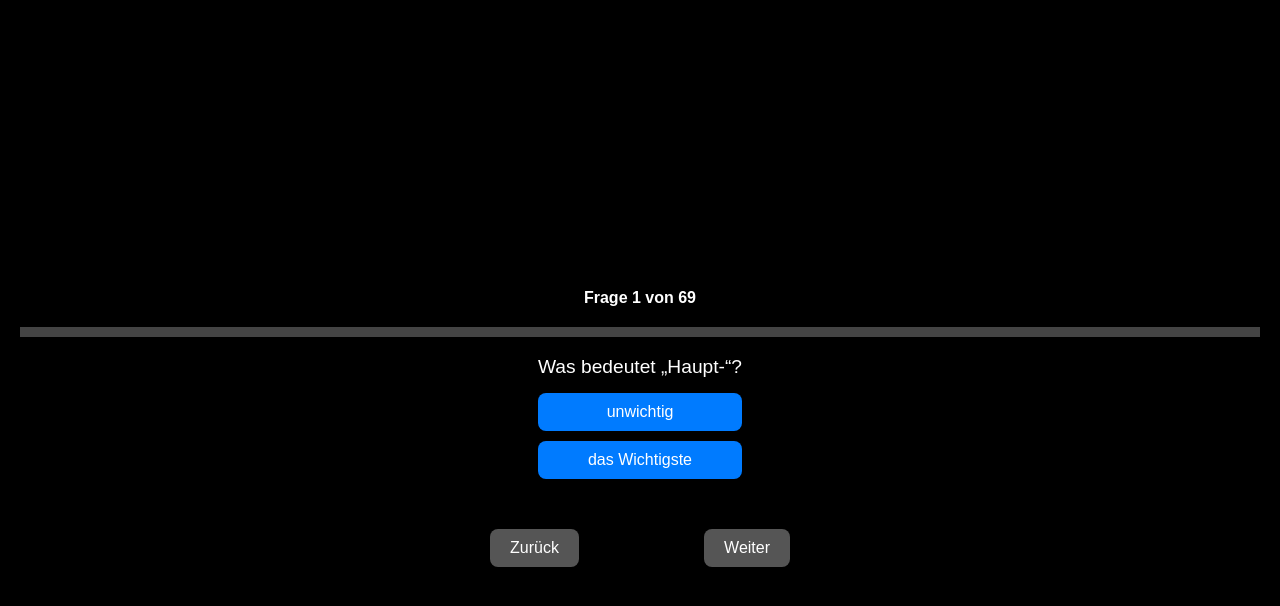
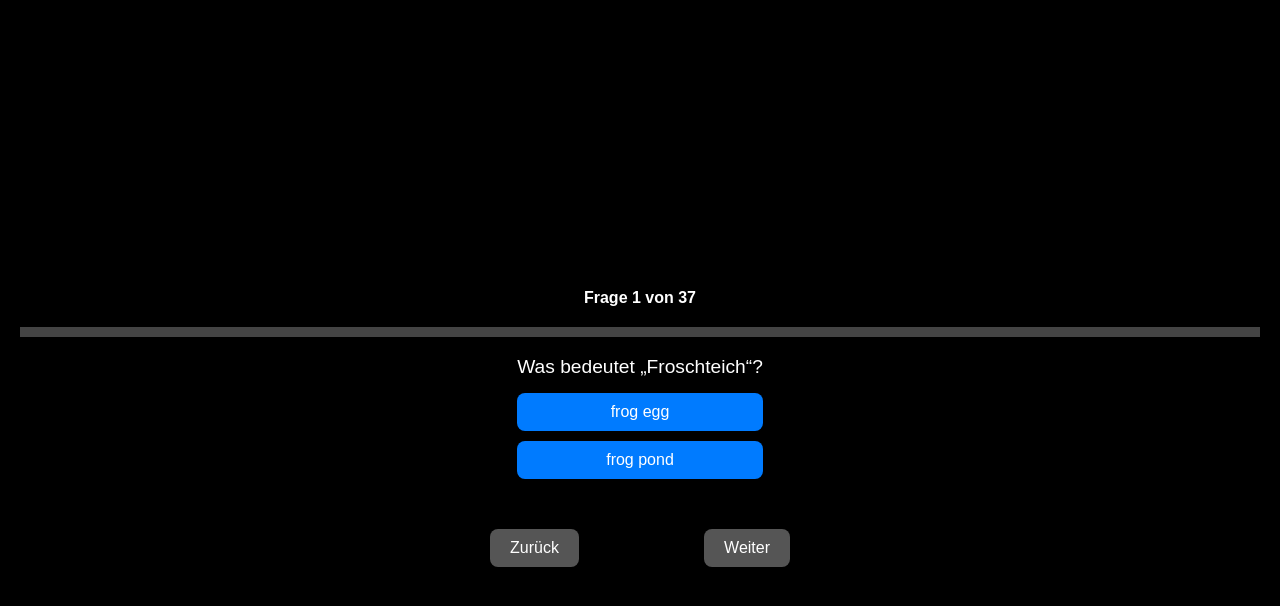
Before and after one commit to jazzupyourgerman/Olena, a plain HTML site: page index.html in a window 1280 px wide. Both pictures are taken after a click on the button "Los geht’s!". Drawn offline with Linux system fonts and the light colour scheme.

Commit message:
Update index.html

```diff
--- a/index.html
+++ b/index.html
@@ -124,6 +124,16 @@
       background-color: #777;
     }
 
+    .result-screen {
+      display: none;
+      height: 100vh;
+      justify-content: center;
+      align-items: center;
+      flex-direction: column;
+      padding: 20px;
+      overflow-y: auto; /* ✨ Scrollen nur auf Auswertungsseite erlauben */
+    }
+
     .result-screen h2 {
       font-size: 1.5em;
     }
@@ -195,82 +205,194 @@
       <a href="https://www.instagram.com/jazzupyourgerman/" target="_blank">📸</a>
     </div>
   </div>
-
   <script>
 const questions = [
-  { text: "Was bedeutet „Haupt-“?", options: ["unwichtig", "das Wichtigste"], correct: 1 },
-  { text: "Was bedeutet „eine Rede halten“?", options: ["vor Publikum sprechen", "einen Brief schreiben"], correct: 0 },
-  { text: "Was ist „die Rede“?", options: ["ein Musikstück", "ein gesprochenes Statement"], correct: 1 },
-  { text: "Was ist der Plural von „die Rede“?", options: ["die Redungen", "die Reden"], correct: 1 },
-  { text: "Was ist ein „Vortrag“?", options: ["eine vorbereitete Präsentation", "ein langes Gespräch"], correct: 0 },
-  { text: "Was ist der Plural von „der Vortrag“?", options: ["die Vorträge", "die Vorträgen"], correct: 0 },
-  { text: "Was bedeutet „mehr als geplant“?", options: ["über der ursprünglichen Menge", "weniger als gedacht"], correct: 0 },
-  { text: "Was bedeutet: Es könnte mehr Studenten kommen, als…", options: ["wir Plätze brauchen", "wir Stühle haben"], correct: 1 },
-  { text: "Was bedeutet „schief gehen“?", options: ["besonders erfolgreich sein", "nicht wie geplant verlaufen"], correct: 1 },
-  { text: "Was verkauft die Firma für festliche Kleider?", options: ["elegante Kleidung für besondere Anlässe", "Sportkleidung"], correct: 0 },
-  { text: "Was beschreibt die Abschlussfeier?", options: ["Das Ende eines Studiums", "Den Beginn eines Semesters"], correct: 0 },
-  { text: "Was ist eine öffentliche Uni?", options: ["staatlich finanziert", "privat betrieben"], correct: 0 },
-  { text: "Wie wird eine private Uni finanziert?", options: ["durch Studiengebühren", "durch den Staat"], correct: 0 },
-  { text: "Was fragt man mit: Hängst du ab von Lieferungen?", options: ["Ob du auf Lieferungen wartest", "Ob du Freizeit hast"], correct: 0 },
-  { text: "Was trägt man zur Abschlussfeier?", options: ["Badeanzug", "Robe und Hut"], correct: 1 },
-  { text: "Was ist der korrekte Plural von Robe und Hut?", options: ["die Robes / die Huts", "die Roben / die Hüte"], correct: 1 },
-  { text: "Was ist GraduationMaster vermutlich?", options: ["eine Lieferfirma für Abschlusskleidung", "eine Sportmannschaft"], correct: 0 },
-  { text: "Was bedeutet „geliefert werden“?", options: ["selbst abholen", "irgendwohin gebracht bekommen"], correct: 1 },
-  { text: "Was bedeutet „bereitstellen“?", options: ["verstecken", "zur Verfügung stellen"], correct: 1 },
-  { text: "Was bedeutet „sich kümmern um“?", options: ["Verantwortung übernehmen", "ignorieren"], correct: 0 },
-  { text: "Was bedeutet „anfangen“?", options: ["abbrechen", "starten"], correct: 1 },
-  { text: "Was bedeutet „dieses Mal“?", options: ["genau bei dieser Gelegenheit", "irgendwann"], correct: 0 },
-  { text: "Was bedeutet „sehr viel“?", options: ["kaum", "in großer Menge"], correct: 1 },
-  { text: "Was bedeutet „etwas selbst übernehmen“?", options: ["jemand anderem geben", "es alleine machen"], correct: 1 },
-  { text: "Was bedeutet „delegieren“?", options: ["selbst machen", "weitergeben"], correct: 1 },
-  { text: "Was soll man bei Fristen tun?", options: ["sie vergessen", "aufmerksam beachten"], correct: 1 },
-  { text: "Was macht eine Moderatorin?", options: ["sie leitet eine Veranstaltung", "sie ist die Dekanin"], correct: 0 },
-  { text: "Wer ist ein Propst?", options: ["ein Sporttrainer", "eine kirchliche Figur"], correct: 1 },
-  { text: "Wer ist ein Dekan?", options: ["ein Student", "ein leitender Uni-Mitarbeiter"], correct: 1 },
-  { text: "Was bedeutet: auf dem Programm stehen?", options: ["nicht geplant sein", "offiziell geplant sein"], correct: 1 },
-  { text: "Wann beginnt das Hauptprogramm?", options: ["Um 13:00 Uhr", "Um 15:00 Uhr"], correct: 0 },
-  { text: "Was ist ein nicht-alkoholisches Getränk?", options: ["Wasser", "Bier"], correct: 0 },
-  { text: "Was bedeutet „gute Laune haben“?", options: ["traurig sein", "fröhlich sein"], correct: 1 },
-  { text: "Was ist ein Programm in diesem Kontext?", options: ["ein Ablaufplan", "ein Computer"], correct: 0 },
-  { text: "Was gehört zu einer Präsentation?", options: ["Spiele", "Folien und Vortrag"], correct: 1 },
-  { text: "Was passiert bei Besprechungen?", options: ["Es wird diskutiert", "Es wird geschlafen"], correct: 0 },
-  { text: "Was kann Plattform bedeuten?", options: ["nur ein Möbelstück", "Online-Tool für Events"], correct: 1 },
-  { text: "Was ist ein Event?", options: ["eine Note", "ein Ereignis"], correct: 1 },
-  { text: "Wann ist das „nächste Mal“?", options: ["beim nächsten Termin", "jetzt"], correct: 0 },
-  { text: "Was bedeutet „beim nächsten Mal“?", options: ["beim kommenden Anlass", "immer"], correct: 0 },
-  { text: "Was bedeutet: A steht über B?", options: ["A hat mehr Bedeutung", "A ist unwichtiger"], correct: 0 },
-  { text: "Was ist ein Probst?", options: ["ein Professor", "jemand in der Kirche"], correct: 1 },
-  { text: "Was macht ein Dekan?", options: ["Er ist ein Musiker", "Er leitet eine Fakultät"], correct: 1 },
-  { text: "Was bedeutet „ich weiß“?", options: ["Ich bin verloren", "Ich kenne die Information"], correct: 1 },
-  { text: "Was bedeutet „du weißt“?", options: ["Du hast keine Ahnung", "Du kennst es"], correct: 1 },
-  { text: "Was bedeutet „er weiß“?", options: ["Er hört Musik", "Er kennt die Info"], correct: 1 },
-  { text: "Was bedeutet „ich habe etwas zu tun“?", options: ["Ich bin beschäftigt", "Ich langweile mich"], correct: 0 },
-  { text: "Was bedeutet „ich muss“?", options: ["Ich bin verpflichtet", "Ich will nicht"], correct: 0 },
-  { text: "Was bedeutet „du musst“?", options: ["Du hast keine Lust", "Du bist verpflichtet"], correct: 1 },
-  { text: "Was bedeutet „er muss“?", options: ["Er darf", "Er ist verpflichtet"], correct: 1 },
-  { text: "Was bedeutet „wir müssen“?", options: ["Wir haben die Pflicht", "Wir können freiwillig"], correct: 0 },
-  { text: "Was bedeutet „ihr müsst“?", options: ["Ihr seid verpflichtet", "Ihr seid fertig"], correct: 0 },
-  { text: "Was bedeutet „sie müssen“?", options: ["Sie haben keine Aufgaben", "Sie haben Pflichten"], correct: 1 },
-  { text: "Wer ist die Abteilungsleiterin?", options: ["die Chefin einer Abteilung", "eine Mitarbeiterin"], correct: 0 },
-  { text: "Was bedeutet „der freie Wille“?", options: ["Zwang", "selbst entscheiden können"], correct: 1 },
-  { text: "Was bedeutet „freiwillig helfen“?", options: ["aus Zwang helfen", "aus eigener Motivation helfen"], correct: 1 },
-  { text: "Was ist ein freiwilliger Helfer?", options: ["jemand, der freiwillig hilft", "jemand, der gezwungen wird"], correct: 0 },
-  { text: "Was ist eine Veranstaltung?", options: ["ein Möbelstück", "ein Treffen oder Event"], correct: 1 },
-  { text: "Was bedeutet „sich mit jemandem treffen“?", options: ["jemanden verlieren", "gemeinsam verabreden"], correct: 1 },
-  { text: "Was bedeutet „jemanden treffen“?", options: ["mit jemandem zusammenkommen", "jemanden ignorieren"], correct: 0 },
-  { text: "Was bedeutet „feste Preise“?", options: ["verhandelbare Preise", "unveränderliche Preise"], correct: 1 },
-  { text: "Was bedeutet „verhandeln“?", options: ["schweigen", "über etwas sprechen und entscheiden"], correct: 1 },
-  { text: "Was bedeutet: Ich hole mir den Kaffee?", options: ["Ich nehme ihn für mich", "Ich bringe ihn jemand anderem"], correct: 0 },
-  { text: "Was bedeutet: Ich bringe dir den Kaffee?", options: ["Ich bringe ihn zu dir", "Ich nehme ihn selbst"], correct: 0 },
-  { text: "Was bedeutet: Hast du dir deine Rede selbst ausgedacht?", options: ["Hast du sie selbst erfunden?", "Hast du sie irgendwo kopiert?"], correct: 0 },
-  { text: "Was bedeutet: Wird es eine Videoaufnahme geben?", options: ["Wird das Ereignis gefilmt?", "Gibt es ein Fotoalbum?"], correct: 0 },
-  { text: "Was bedeutet „öffentlich zugänglich“?", options: ["nur für Mitarbeiter", "für alle erreichbar"], correct: 1 },
-  { text: "Was bedeutet „kochen“?", options: ["mit Wasser oder Hitze zubereiten", "einfrieren"], correct: 0 },
-  { text: "Was bedeutet „backen“?", options: ["kalt servieren", "im Ofen zubereiten"], correct: 1 }
-
+  {
+    text: "Was bedeutet „Froschteich“?",
+    options: ["frog egg", "frog pond"],
+    correct: 1
+  },
+  {
+    text: "Was heißt „künstlich“?",
+    options: ["artificial", "natural"],
+    correct: 0
+  },
+  {
+    text: "Was sind „Echseneier“?",
+    options: ["lizard eggs", "fish eggs"],
+    correct: 0
+  },
+  {
+    text: "„Sie züchtet verschiedene Spezies“ heißt:",
+    options: ["She eats different species", "She breeds different species"],
+    correct: 1
+  },
+  {
+    text: "„Fische vertragen sich nicht gut mit Echsen“ bedeutet:",
+    options: ["Fish get along well with lizards", "Fish don’t get along well with lizards"],
+    correct: 1
+  },
+  {
+    text: "Wie sagt man „Pflanzt du Dinge auf deinem Balkon?“ auf Englisch?",
+    options: ["Do you plant things on your balcony?", "Do you eat things on your balcony?"],
+    correct: 0
+  },
+  {
+    text: "Was ist der „Zitronenbaum“?",
+    options: ["lime tree", "lemon tree"],
+    correct: 1
+  },
+  {
+    text: "„Ich habe ihn seit Juni“ bedeutet:",
+    options: ["I got it in June and then sold it", "I have had it since June"],
+    correct: 1
+  },
+  {
+    text: "Was bedeutet „reif“ (bei Obst)?",
+    options: ["ripe", "raw"],
+    correct: 0
+  },
+  {
+    text: "„Dem Baum fehlen die Nährstoffe“ bedeutet:",
+    options: ["The tree lacks nutrients", "The tree has too many nutrients"],
+    correct: 0
+  },
+  {
+    text: "Was ist ein „Gewächshaus“?",
+    options: ["garden shed", "greenhouse"],
+    correct: 1
+  },
+  {
+    text: "Wie sagt man „jemanden zum Flughafen bringen“?",
+    options: ["to pick someone up from the airport", "to take someone to the airport"],
+    correct: 1
+  },
+  {
+    text: "Was bedeutet „würde der Baum wachsen, wenn es draußen wärmer wäre?“?",
+    options: ["Would the tree grow if it were warmer outside?", "Did the tree grow when it was warmer outside?"],
+    correct: 0
+  },
+  {
+    text: "Was ist der Unterschied zwischen „in“ und „aus“ (lokale Präpositionen)?",
+    options: ["in = into / inside, aus = out of", "in = on top of, aus = under"],
+    correct: 0
+  },
+  {
+    text: "„an/auf“ vs „von“ – welches Paar passt?",
+    options: ["an/auf = from, von = position", "an/auf = position or contact, von = from"],
+    correct: 1
+  },
+  {
+    text: "Wie sagt man „ich werde“ auf Englisch?",
+    options: ["I will", "I was"],
+    correct: 0
+  },
+  {
+    text: "„du wirst“ heißt:",
+    options: ["you will", "you were"],
+    correct: 0
+  },
+  {
+    text: "Was ist „die Kreide“?",
+    options: ["marker", "chalk"],
+    correct: 1
+  },
+  {
+    text: "„In Geografie lernt man etwas über …“",
+    options: ["countries", "numbers"],
+    correct: 0
+  },
+  {
+    text: "„Im Chemieunterricht“ bedeutet:",
+    options: ["In chemistry class", "In physics class"],
+    correct: 0
+  },
+  {
+    text: "Was ist „Ökologie und Umweltschutz“?",
+    options: ["ecology and environmental protection", "biology and chemistry"],
+    correct: 0
+  },
+  {
+    text: "„Sich auf etwas spezialisieren“ bedeutet:",
+    options: ["to specialize in something", "to be interested in something"],
+    correct: 0
+  },
+  {
+    text: "„Ich habe mich für … entschieden“ heißt:",
+    options: ["I prepared for …", "I decided for …"],
+    correct: 1
+  },
+  {
+    text: "„einfach so“ bedeutet:",
+    options: ["with a special reason", "just because"],
+    correct: 1
+  },
+  {
+    text: "„Was wünschst du dir?“ heißt:",
+    options: ["What do you wish for?", "What do you give yourself?"],
+    correct: 0
+  },
+  {
+    text: "„Nachhilfeunterricht“ ist:",
+    options: ["private tutoring", "class trip"],
+    correct: 0
+  },
+  {
+    text: "„sich verbessern“ bedeutet:",
+    options: ["to get worse", "to improve"],
+    correct: 1
+  },
+  {
+    text: "„etwas macht jemandem Spaß“ heißt:",
+    options: ["someone hates something", "someone enjoys something"],
+    correct: 1
+  },
+  {
+    text: "„Hat dir der Job Spaß gemacht?“ bedeutet:",
+    options: ["Did you enjoy the job?", "Did you quit the job?"],
+    correct: 0
+  },
+  {
+    text: "„Wirst du Samstagnacht schlafen können?“ heißt:",
+    options: ["Will you be able to sleep Saturday night?", "Did you sleep Saturday night?"],
+    correct: 0
+  },
+  {
+    text: "„umarmen“ bedeutet:",
+    options: ["to run", "to hug"],
+    correct: 1
+  },
+  {
+    text: "„auf etwas aufpassen“ heißt:",
+    options: ["to take care of something", "to break something"],
+    correct: 0
+  },
+  {
+    text: "„mitschreiben“ bedeutet:",
+    options: ["to take notes", "to write a book"],
+    correct: 0
+  },
+  {
+    text: "„aufpassen“ bedeutet:",
+    options: ["to pay attention", "to sleep"],
+    correct: 0
+  },
+  {
+    text: "„ungewöhnlich“ heißt:",
+    options: ["unusual", "usual"],
+    correct: 0
+  },
+  {
+    text: "„beeindruckt sein von“ bedeutet:",
+    options: ["to be impressed by", "to be bored by"],
+    correct: 0
+  },
+  {
+    text: "„eine Beziehung führen“ heißt:",
+    options: ["to end a relationship", "to be in a relationship"],
+    correct: 1
+  }
 ];
-
-
     let currentQuestion = 0;
     let score = 0;
     let incorrectAnswers = [];
@@ -279,6 +401,7 @@ const questions = [
     function startQuiz() {
       document.querySelector('.start-screen').style.display = 'none';
       document.querySelector('.question-screen').style.display = 'flex';
+      document.body.style.overflow = 'hidden'; // ✨ Scrollen verhindern
       showQuestion();
     }
 
@@ -354,6 +477,7 @@ const questions = [
       document.querySelector('.question-screen').style.display = 'none';
       const resultScreen = document.querySelector('.result-screen');
       resultScreen.style.display = 'flex';
+      document.body.style.overflow = 'auto'; // ✨ Scrollen auf Auswertungsseite erlauben
 
       const scoreText = document.getElementById('score-text');
       scoreText.textContent = `Du hast ${score} von ${questions.length} richtig.`;
@@ -378,6 +502,7 @@ const questions = [
 
       document.querySelector('.result-screen').style.display = 'none';
       document.querySelector('.start-screen').style.display = 'flex';
+      document.body.style.overflow = 'hidden'; // ✨ Scrollen wieder deaktivieren
     }
 
     // Swipe gesture support
```
